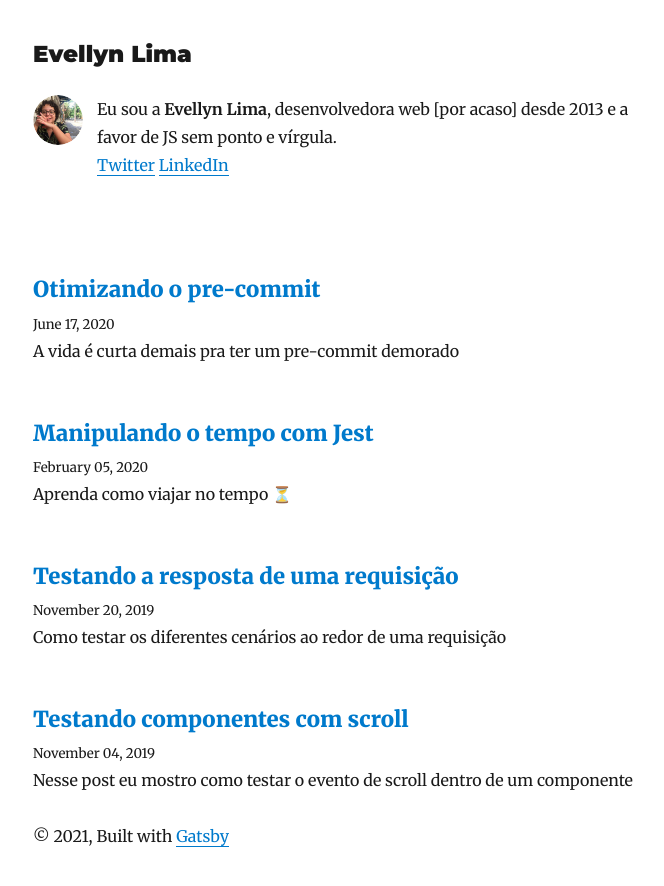
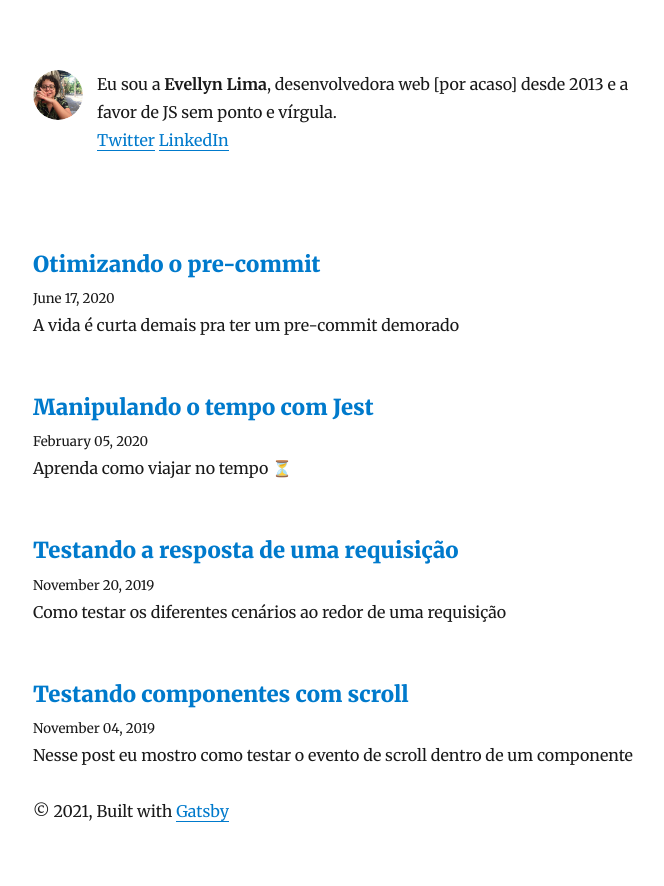
Before and after one commit to evelew/blog, a Gatsby site: page /blog in a window 1280 px wide. Shown: the whole page, without its empty margins (292-956 px from the left). Built offline with nearby package versions, Linux system fonts and the light colour scheme; Gatsby itself is replaced by a stand-in of ours; some packages are replaced by stand-ins of ours.

Commit message:
Remove siteTitle from the blog page

```diff
--- a/src/pages/blog.js
+++ b/src/pages/blog.js
@@ -13,7 +13,7 @@ class BlogIndex extends React.Component {
     const posts = data.allMarkdownRemark.edges
 
     return (
-      <Layout location={this.props.location} title={siteTitle}>
+      <Layout location={this.props.location}>
         <SEO title="Home" />
         <Bio />
         {posts.map(({ node }) => {
```
